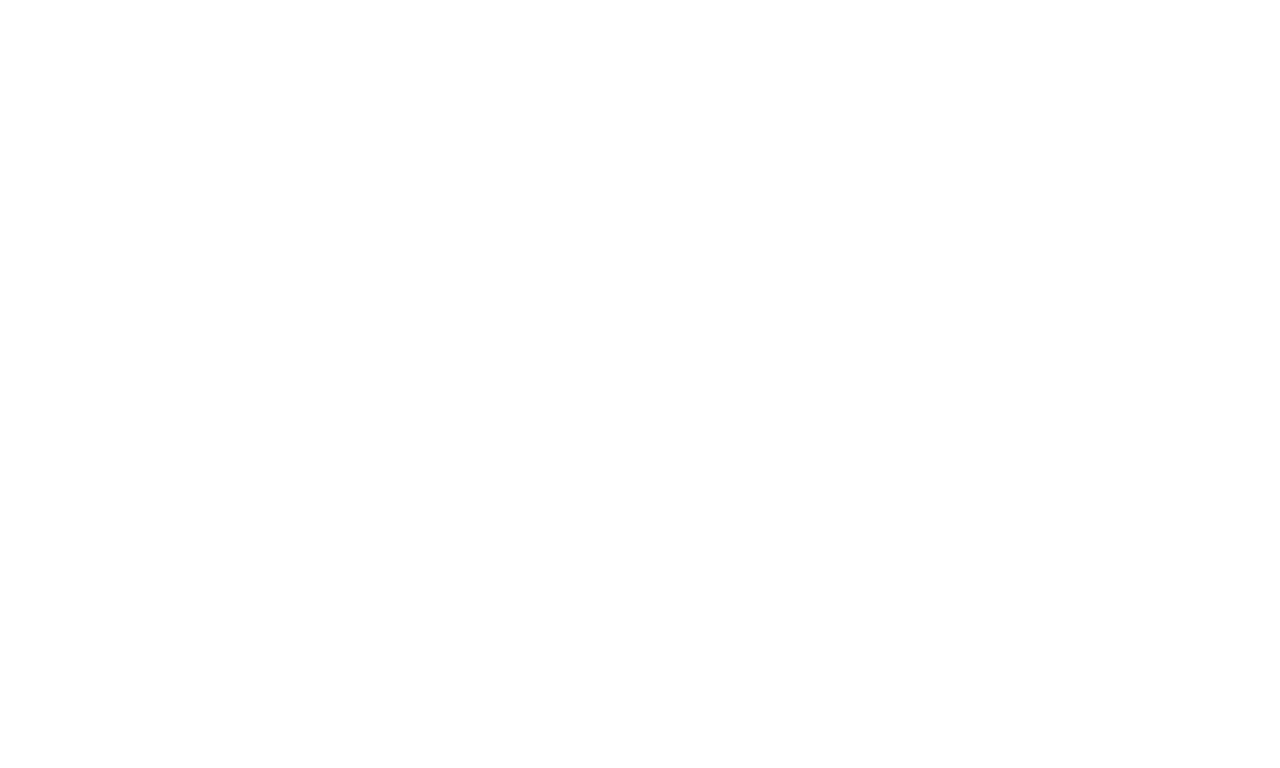
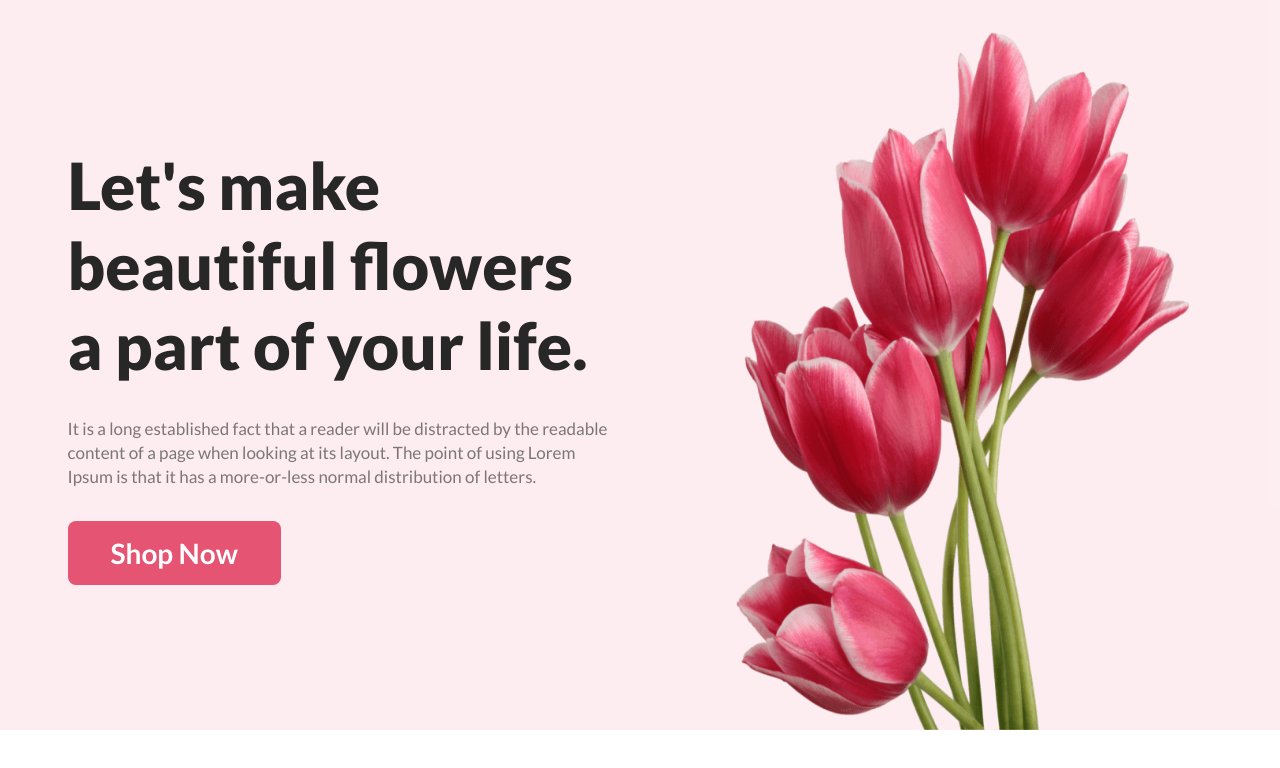
Before and after one commit to MukitHossen7/mukit-flower-shop-bd, a plain HTML site: page index.html in a window 1280 px wide. Drawn offline with Linux system fonts and the light colour scheme.

Commit message:
banner section done

```diff
--- a/index.html
+++ b/index.html
@@ -7,6 +7,19 @@
     <link rel="stylesheet" href="style.css">
 </head>
 <body>
-
+    <header>
+        <section class="banner-container">
+           <div class="banner-area">
+            <div class="banner-text">
+                <h1>Let's make beautiful flowers a part of your life.</h1>
+                <p>It is a long established fact that a reader will be distracted by the readable content of a page when looking at its layout. The point of using Lorem Ipsum is that it has a more-or-less normal distribution of letters.</p>
+                <button>Shop Now</button>
+            </div>
+            <div class="banner-img">
+                <img src="images/banner-image.png" alt="">
+            </div>
+           </div>
+        </section>
+    </header>
 </body>
 </html>
--- a/style.css
+++ b/style.css
@@ -0,0 +1,67 @@
+  /* Common CSS Start */
+  @import url('https://fonts.googleapis.com/css2?family=Lato:ital,wght@0,100;0,300;0,400;0,700;0,900;1,100;1,300;1,400;1,700;1,900&display=swap');
+
+*{
+    box-sizing: border-box;
+    padding:0 ;
+    margin: 0;
+}
+
+  /* Common CSS End */
+
+  /* Banner CSS Start */
+
+  .banner-container{
+    background: rgba(229, 84, 115, 0.1);
+    margin-bottom: 160px;
+  }
+  .banner-text{
+    width:545px ;
+  }
+  .banner-text h1{
+    color: rgb(39, 39, 39);
+font-family: Lato;
+font-size: 65px;
+font-weight: 800;
+line-height: 80px;
+text-align: left;
+margin-bottom: 32px;
+  }
+.banner-text p{
+    color: rgba(39, 39, 39, 0.6);
+font-family: Lato;
+font-size: 17px;
+font-weight: 400;
+line-height: 24px;
+text-align: left;
+margin-bottom: 32px;
+  }
+.banner-text button{
+    color: rgb(255, 255, 255);
+    font-family: Lato;
+    font-size: 28px;
+    font-weight: 700;
+    line-height: 24px;
+    border: none;
+    text-align: left;
+    border-radius: 8px;
+    background: rgb(229, 84, 115);
+    padding: 20px 43px 20px 43px;
+
+}
+.banner-img{
+    width: 500px;
+    height: 700px;
+    margin-top: 30px;
+}
+.banner-img img{
+    width: 100%;
+    height: 100%;
+}
+.banner-area{
+    display: flex;
+    justify-content: center;
+    align-items: center;
+    gap: 100px;
+}
+    /* Banner CSS End */
```
